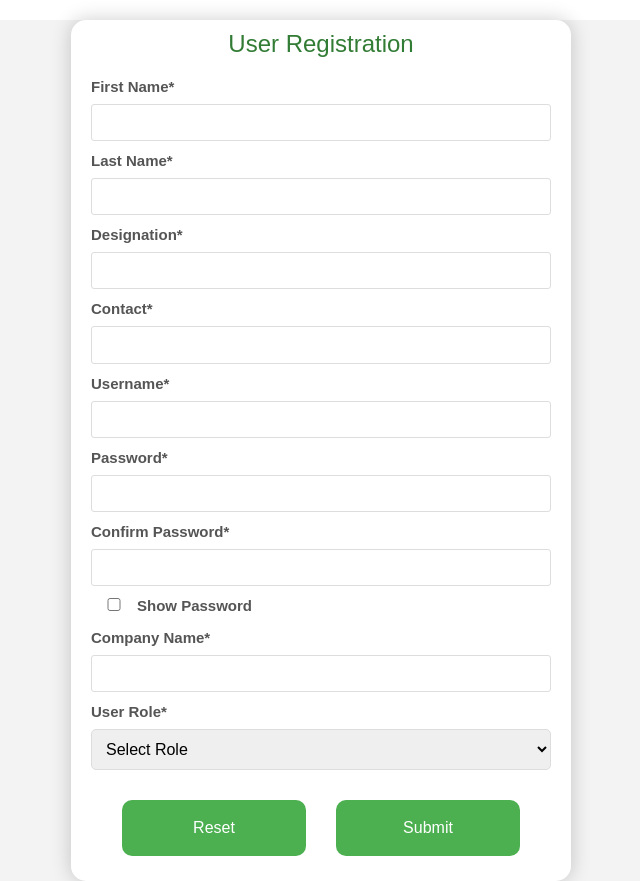
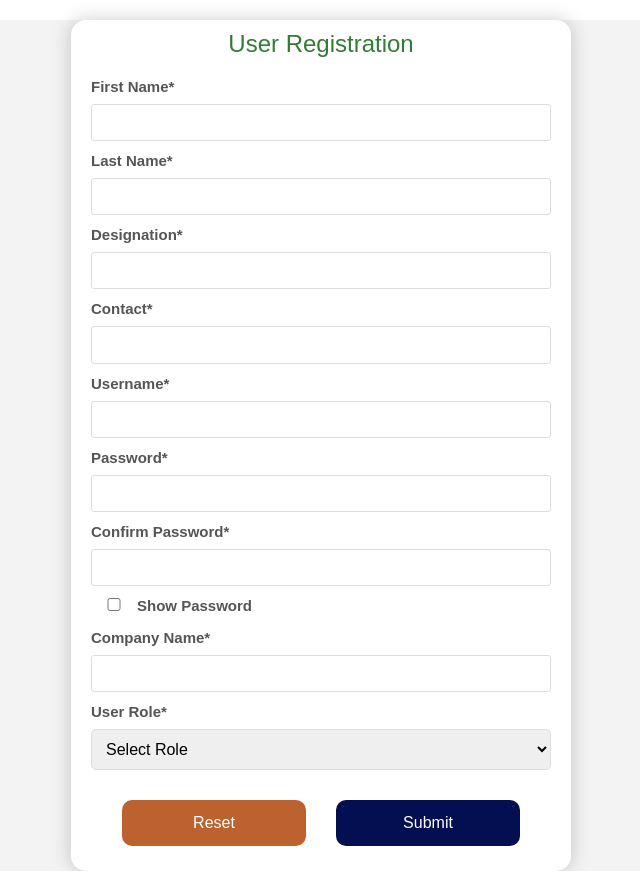
Before and after one commit to PasinduLakshanDSE/VellaProject, a React (Create React App) app in the folder assetmanagment/: page /UsersRole in a window 1280 px wide. Shown: the whole page, without its empty margins (319-959 px from the left). Built offline with nearby package versions, Linux system fonts and the light colour scheme.

Commit message:
assetcustomtype update

```diff
--- a/assetmanagment/src/components/Admin/AddUserRole/AddUserRole.jsx
+++ b/assetmanagment/src/components/Admin/AddUserRole/AddUserRole.jsx
@@ -143,8 +143,8 @@ const AddUsersRole = () => {
 
 
 
-                    <button type="button" onClick={handleReset}>Reset</button>
-                    <button type="submit">Submit</button>
+                    <button  className ="btn1" type="button" onClick={handleReset}>Reset</button>
+                    <button className ="btn2" type="submit">Submit</button>
                 </form>
             </fieldset>
         </div>
--- a/assetmanagment/src/components/Admin/AddUserRole/adduserrole.css
+++ b/assetmanagment/src/components/Admin/AddUserRole/adduserrole.css
@@ -74,6 +74,36 @@ body {
     width: 40%;
     font-size: 16px;
   }
+
+  .btn1{
+    background-color: #bb622f;
+
+      padding: 10px;
+      border-radius: 10px;
+      margin: 15px;
+      border: none;
+      color: white;
+      cursor: pointer;
+
+      width: 40%;
+      font-size: 16px;
+
+  }
+
+  .btn2{
+    background-color: #030f50;
+
+      padding: 10px;
+      border-radius: 10px;
+      margin: 15px;
+      border: none;
+      color: white;
+      cursor: pointer;
+
+      width: 40%;
+      font-size: 16px;
+
+  }
   textarea {
     resize: none;
     width: 98%;
--- a/assetmanagment/src/components/Admin/AdminNav/AdminNav.jsx
+++ b/assetmanagment/src/components/Admin/AdminNav/AdminNav.jsx
@@ -63,6 +63,12 @@ const AdminNavBar = () => {
           </div>
           <div className="nav-button">
             <i className="fas fa-user"></i>
+            <a href="/category" className="nav-link">
+            Asset Details
+            </a>
+          </div>
+          <div className="nav-button">
+            <i className="fas fa-user"></i>
             <a href="/Users" className="nav-link">
               Users
             </a>
--- a/assetmanagment/src/components/Admin/AssetCategorization/Assetcategorization.jsx
+++ b/assetmanagment/src/components/Admin/AssetCategorization/Assetcategorization.jsx
@@ -28,7 +28,7 @@ const Categorization = () => {
       case "Stationery":
         return ["Pen", "Notebook", "Marker", "Stapler", "Other"];
         case "Laundry & Linen":
-          return ["towels", "bed sheets", "pillow covers"];
+          return ["towels", "bed sheets", "pillow covers","Other"];
           case "Electrical items":
             return ["Breaker", "Wall Socket", "Holders", "Voltage Tester", "Bell Switch","Fuse","Other"];
             case "Outdoor & Garden Equipment":
--- a/assetmanagment/src/components/Admin/AssetRegistration/AssetRegister.jsx
+++ b/assetmanagment/src/components/Admin/AssetRegistration/AssetRegister.jsx
@@ -20,6 +20,8 @@ const AssetRegister = () => {
   const [qrCodeData, setQrCodeData] = useState(null);
   const [trackingId, setTrackingId] = useState("");
   const [specialNote, setSpecialNote] = useState("");
+  const [customType, setCustomType] = useState("");
+
 
   const qrCodeContainerRef = useRef();
 
@@ -134,7 +136,7 @@ const AssetRegister = () => {
         department,
         mainCategory,
         assetName,
-        type,
+        type: type === "Other" ? customType : type,
         assetUpdateDate,
         serialNumber: mainCategory === "Electronic items" ? serialNumber : null,
         trackingId,
@@ -165,7 +167,7 @@ const AssetRegister = () => {
       company,
       department,
       mainCategory,
-      type,
+      type: type === "Other" ? customType : type,
       assetName,
       assetUpdateDate,
       serialNumber: mainCategory === "Electronic items" ? serialNumber : null,
@@ -186,6 +188,7 @@ const AssetRegister = () => {
     setQrCodeData(null);
     setTrackingId("");
     setSpecialNote("");
+    setCustomType("");
 
     try {
       const response = await axios.post("http://localhost:8000/api/AssetRegisterDetails", assetData);
@@ -200,7 +203,8 @@ const AssetRegister = () => {
       setSerialNumber("");
       setQrCodeData(null);
       setTrackingId("");
-      setSpecialNote("");;
+      setSpecialNote("");
+      setCustomType("");
 
     } catch (error) {
       console.error("Error submitting data:", error);
@@ -268,9 +272,20 @@ const AssetRegister = () => {
               <option value="">Select Type</option>
               {types.map((t, index) => (
                 <option key={index} value={t}>{t}</option>
+
               ))}
+              <option value="Other">Other</option>
             </select>
           )}
+
+ {type === "Other" && (
+  <input
+    type="text"
+    value={customType}
+    onChange={(e) => setCustomType(e.target.value)}
+    placeholder="Enter Custom Type"
+  />
+)}
 
           <input
             type="text"
```
Also changed, not shown: assetmanagment/src/components/Admin/AssetDetails/AssetDetails.jsx (added), assetmanagment/src/components/Admin/AssetDetails/assetDetails.css (added).
